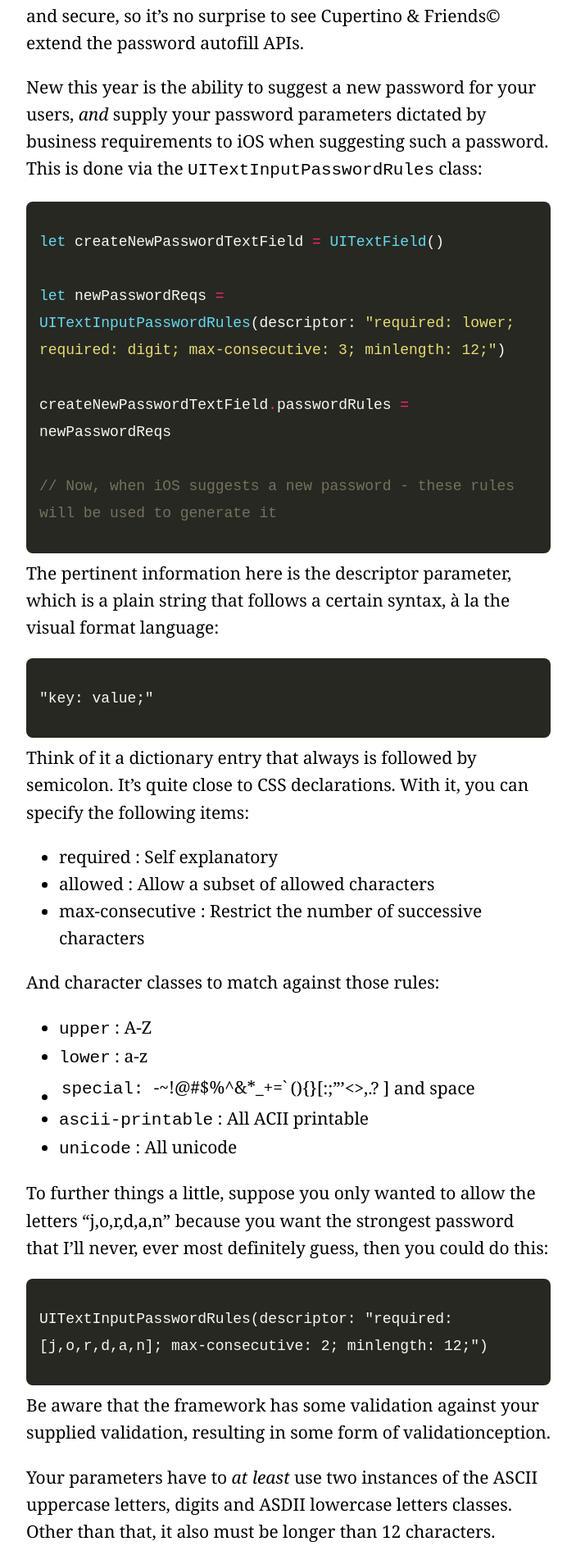
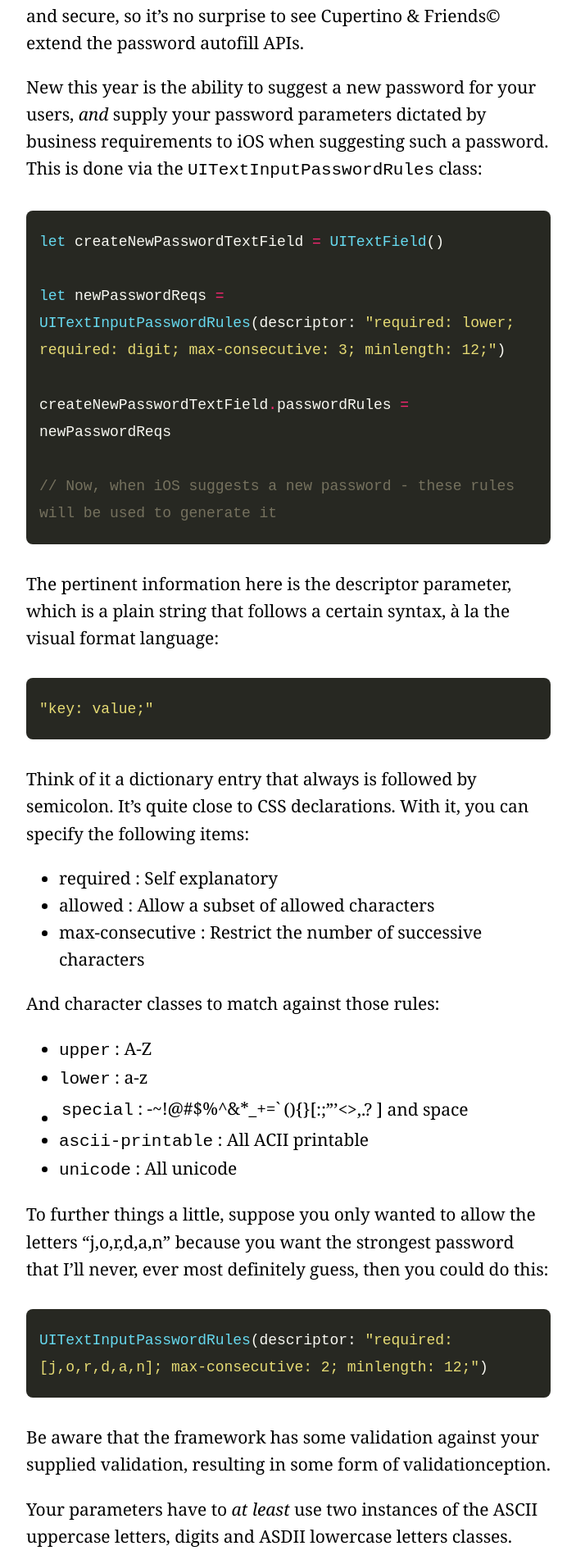
Before and after one commit to hassaan4584/Swiftjective-C, a Jekyll site: the page built from _posts/2018-06-08-iOS-12-Notable-UIKit-Additions.md, in a window 1280 px wide. Shown: the part 925-2822 px from the top of the page at 82% size, without its empty margins (296-999 px from the left). Built offline with Jekyll 4.4.1, drawn with Linux system fonts in a browser that asks for light colours; comment, search, counter and statistics services are not loaded; some of the changed text lies outside the part shown.

Commit message:
UIKit iOS 12

````diff
--- a/_posts/2018-06-08-iOS-12-Notable-UIKit-Additions.md
+++ b/_posts/2018-06-08-iOS-12-Notable-UIKit-Additions.md
@@ -27,8 +27,9 @@
 ```
 The pertinent information here is the descriptor parameter, which is a plain string that follows a certain syntax, à la the visual format language:
 
-
-    "key: value;"
+```swift
+"key: value;"
+```
 
 Think of it a dictionary entry that always is followed by semicolon. It's quite close to CSS declarations. With it, you can specify the following items:
 
@@ -40,14 +41,15 @@
 
 * `upper` : A-Z
 * `lower` : a-z
-* `special: `-~!@#$%^&*_+=`|(){}[:;"'<>,.? ] and space
+* `special` : -~!@#$%^&*_+=`|(){}[:;"'<>,.? ] and space
 * `ascii-printable` : All ACII printable
 * `unicode` : All unicode
 
 To further things a little, suppose you only wanted to allow the letters "j,o,r,d,a,n" because you want the strongest password that I'll never, ever most definitely guess, then you could do this:
 
-
-    UITextInputPasswordRules(descriptor: "required: [j,o,r,d,a,n]; max-consecutive: 2; minlength: 12;")
+```swift
+UITextInputPasswordRules(descriptor: "required: [j,o,r,d,a,n]; max-consecutive: 2; minlength: 12;")
+```
 
 Be aware that the framework has some validation against your supplied validation, resulting in some form of validationception.
 
@@ -63,8 +65,9 @@
 
 The powerful heuristics of iOS sucks in passwords and phone numbers, can suggest a relevant address and more. And now, that more is TFA codes, accomplished by doing nothing more than choosing `oneTimeCode`:
 
-
-    aTFAtextField.textContentType = .oneTimeCode
+```swift
+aTFAtextField.textContentType = .oneTimeCode
+```
 
 This also joins the new value, `newPassword`, which would enable the password creation prompts touched on above. The usual restrictions (if you can even call them that) is that the element accepting the password must be a text field, text view or a view that adopts the `UITextInput` protocol.
 
@@ -80,12 +83,12 @@
 
 As aforementioned, views get this out of the box. If you draw into offscreen bitmaps using `UIGraphicsImageRenderer`, though, iOS won't be able to predict the developer's intentions with the resulting image. As such, a configurable buffer backing store style has been introduced so one can take part in the memory savings:
 
+```swift
+let rendererFormat = UIGraphicsImageRendererFormat.default()
+rendererFormat.preferredRange = .extended // For an extended range image
 
-    let rendererFormat = UIGraphicsImageRendererFormat.default()
-    rendererFormat.preferredRange = .extended // For an extended range image
-
-
-    let renderer = UIGraphicsImageRenderer(size: CGSize(width: 100, height: 100), format: rendererFormat)
+let renderer = UIGraphicsImageRenderer(size: CGSize(width: 100, height: 100), format: rendererFormat)
+```
 
 Above, we indicated our intention to utilize an extended range image. Though, we can also indicate that its unspecified, automatic or standard.
 
@@ -93,10 +96,11 @@
 
 Detecting user interface orientations is traditionally frowned upon via Apple's official stance. And though trait collections offer us most of what we need, it's still refreshing to see Apple come full circle on all the edge cases with two new additions here:
 
-
-    let device = UIDevice.current
-    let isFlat = device.orientation.isFlat
-    let isValid = device.orientation.isValidInterfaceOrientation
+```swift
+let device = UIDevice.current
+let isFlat = device.orientation.isFlat
+let isValid = device.orientation.isValidInterfaceOrientation
+```
 
 ### Darkness for Days
 
@@ -106,17 +110,18 @@
 
 I don't know. I'm just telling you that trait collections now know about it:
 
-
-    let darkTraitCollection = UITraitCollection(userInterfaceStyle: .dark)
-
+```swift
+let darkTraitCollection = UITraitCollection(userInterfaceStyle: .dark)
+```
 …there's obviously enumerations for it:
 
-
-    @available(iOS 12.0, *) public enum UIUserInterfaceStyle : Int {
+```swift
+@available(iOS 12.0, *) public enum UIUserInterfaceStyle : Int {
     case unspecified
     case light
     case dark
-    }
+}
+```
 
 …but they only apply to CarPlay on iOS 12 beta 1.
 
--- a/_sass/article.scss
+++ b/_sass/article.scss
@@ -44,6 +44,8 @@
 div.highlight {
     border-radius: 8px;
     overflow: auto;
+        margin-top: 32px;
+    margin-bottom: 32px;
 }
 
 pre {
@@ -55,8 +57,6 @@
     word-wrap: break-word;
     padding-left: 16px;
     padding-right: 16px;
-    margin-top: 32px;
-    margin-bottom: 32px;
 }
 
 pre code {
````
Also changed, not shown: other parts of _posts/2018-06-08-iOS-12-Notable-UIKit-Additions.md (+1 -3 lines), 4 other files.
